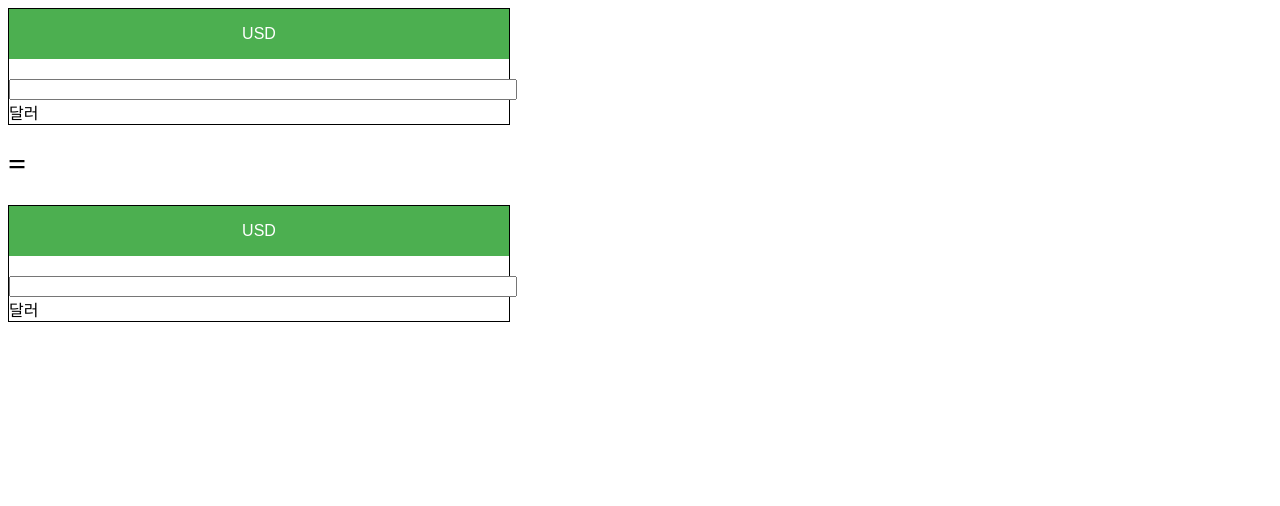
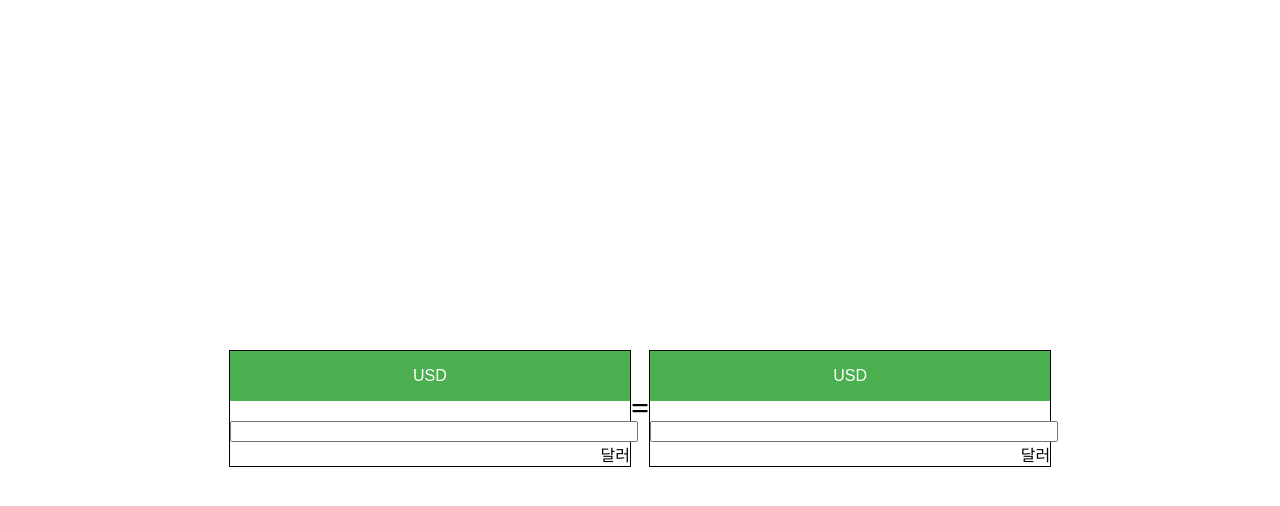
Before and after one commit to jjh0415/EduCoding, a plain HTML site: page jihwan_exchange_currency/index.html in a window 1280 px wide. Drawn offline with Linux system fonts and the light colour scheme.

Commit message:
clonecoding

```diff
--- a/jihwan_exchange_currency/index.html
+++ b/jihwan_exchange_currency/index.html
@@ -25,8 +25,8 @@
             </div>
         </div>
 
+        <h1> = </h1>
 
-        <h1> = </h1>
         <div class="exchange_box">
             <div class="dropdown">
                 <button class="dropbtn" id="to-button">USD</button>
--- a/jihwan_exchange_currency/main.js
+++ b/jihwan_exchange_currency/main.js
@@ -33,6 +33,7 @@
     // 2. console.log(currencyRatio['UK']['unit']);
 let fromCurrency = 'USD'
 let toCurrency = 'USD'
+let convertUnit = '달러'
 
 document.querySelectorAll("#from-currency-list a")
 .forEach((menu) => menu.addEventListener("click",function(){
@@ -46,6 +47,8 @@ document.querySelectorAll("#to-currency-list a")
 .forEach((menu) => menu.addEventListener("click",function(){
     document.getElementById("to-button").textContent = this.textContent;
     toCurrency = this.textContent;
+
+
     reversconvert();
 }));
 
--- a/jihwan_exchange_currency/style.css
+++ b/jihwan_exchange_currency/style.css
@@ -1,8 +1,16 @@
-
+body {
+  display: flex;
+  justify-content: center;
+  align-items: center;
+  text-align: right;
+  min-height: 100vh;
+  vertical-align: baseline;
+}
 
 .exchange_box{
-    width:500px;
+    width: 400px;
     border: 1px solid black;
+
 }
 /* Style The Dropdown Button */
 .dropbtn {
```
